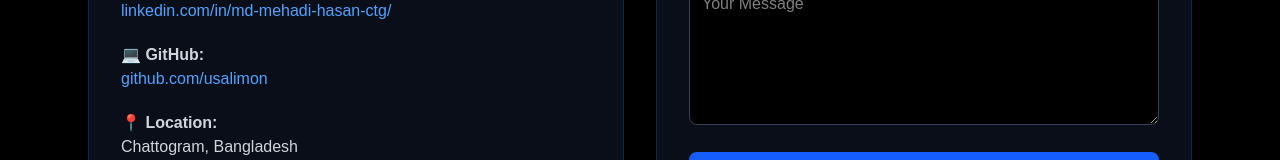
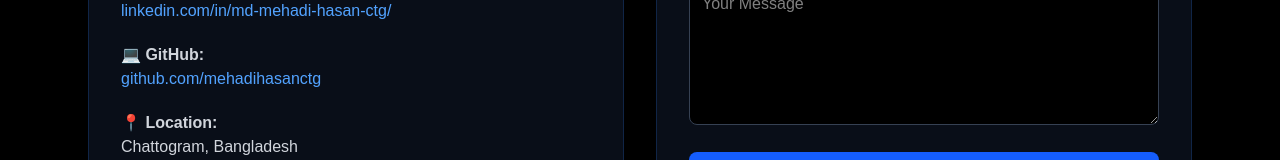
Before and after one commit to mehadihasanctg/portfolio, a Next.js app: page / in a window 1280 px wide. Shown: the part 6820-6980 px from the top of the page. Built offline with nearby package versions, Linux system fonts and the light colour scheme.

Commit message:
Update GitHub profile link

```diff
--- a/components/Contact.tsx
+++ b/components/Contact.tsx
@@ -59,12 +59,12 @@ export default function Contact() {
             <p>
   💻 <strong>GitHub:</strong><br />
   <a
-    href="https://github.com/usalimon"
+    href="https://github.com/mehadihasanctg"
     target="_blank"
     rel="noopener noreferrer"
     className="text-blue-400 hover:underline"
   >
-    github.com/usalimon
+    github.com/mehadihasanctg
   </a>
 </p>
 
```
